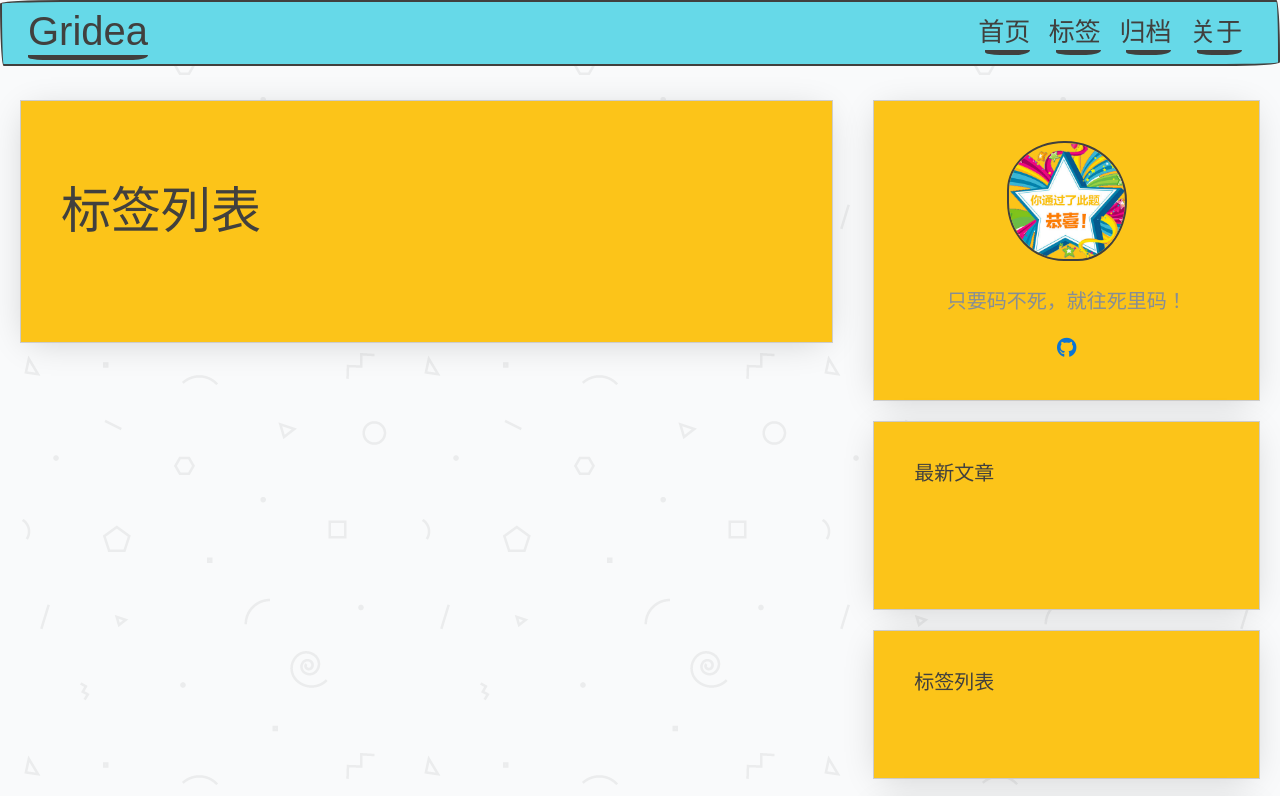
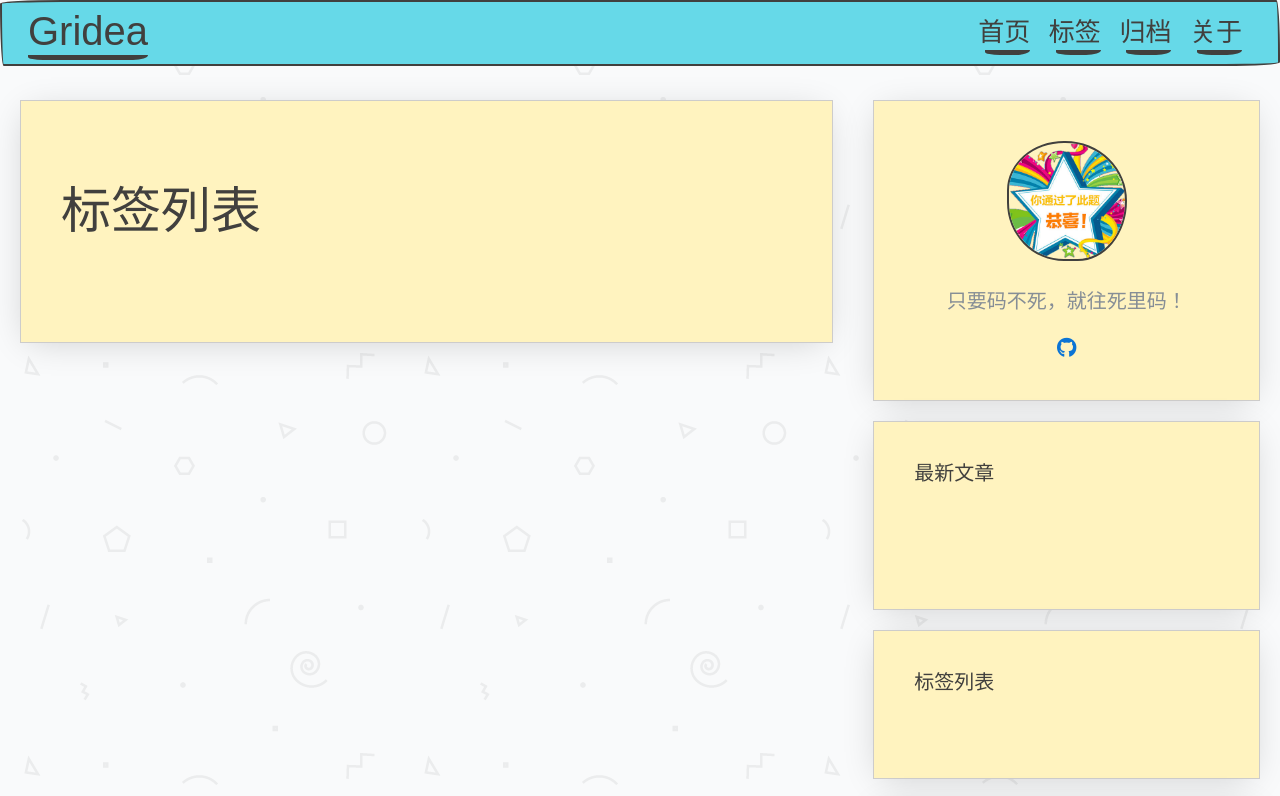
Before and after one commit to Keven-He/kh.github.io, a plain HTML site: page tags/index.html in a window 1280 px wide. Shown: the top 796 px of the page. Drawn offline with nearby package versions, Linux system fonts and the light colour scheme; a web font is replaced by a local one.

Commit message:
update from gridea: 2020-08-24 15:42:03

```diff
--- a/atom.xml
+++ b/atom.xml
@@ -2,7 +2,7 @@
 <feed xmlns="http://www.w3.org/2005/Atom">
     <id>https://Keven-He.github.io</id>
     <title>Gridea</title>
-    <updated>2020-08-24T07:36:12.491Z</updated>
+    <updated>2020-08-24T07:42:03.532Z</updated>
     <generator>https://github.com/jpmonette/feed</generator>
     <link rel="alternate" href="https://Keven-He.github.io"/>
     <link rel="self" href="https://Keven-He.github.io/atom.xml"/>
--- a/styles/main.css
+++ b/styles/main.css
@@ -138,7 +138,7 @@ nav ul.inline li a {
 }
 
       .paper {
-        background: #fcc419;
+        background: #fff3bf;
       }
 
       .navbar {
--- a/tags/index.html
+++ b/tags/index.html
@@ -7,7 +7,7 @@
 <meta name="description" content="只要码不死，就往死里码！">
 
 <meta name="viewport" content="width=device-width, initial-scale=1, maximum-scale=1, user-scalable=no">
-<link rel="shortcut icon" href="https://Keven-He.github.io/favicon.ico?v=1598254571072">
+<link rel="shortcut icon" href="https://Keven-He.github.io/favicon.ico?v=1598254907299">
 
 <link rel="stylesheet" href="https://use.fontawesome.com/releases/v5.7.2/css/all.css" integrity="sha384-fnmOCqbTlWIlj8LyTjo7mOUStjsKC4pOpQbqyi7RrhN7udi9RwhKkMHpvLbHG9Sr" crossorigin="anonymous">
 <link rel="stylesheet" href="https://unpkg.com/papercss@1.6.1/dist/paper.min.css" />
@@ -87,7 +87,7 @@
       </div>
       <div class="sm-12 md-4 col sidebar">
   <div class="paper info-container">
-    <img src="https://Keven-He.github.io/images/avatar.png?v=1598254571072" class="no-responsive avatar">
+    <img src="https://Keven-He.github.io/images/avatar.png?v=1598254907299" class="no-responsive avatar">
     <div class="text-muted">只要码不死，就往死里码！</div>
     <div class="social-container">
 
```
Also changed, not shown: archives/index.html (+2 -2 lines), index.html (+2 -2 lines).
